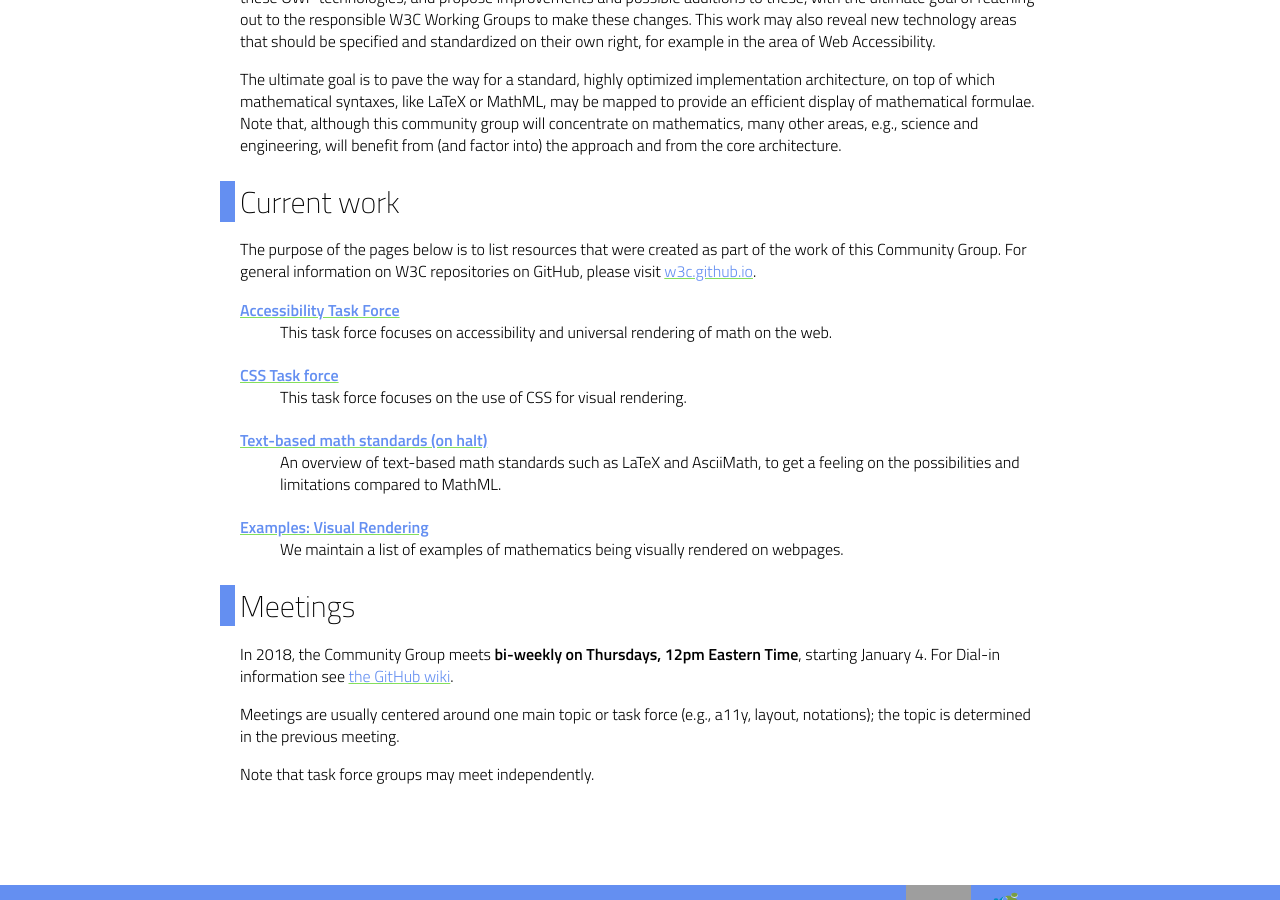
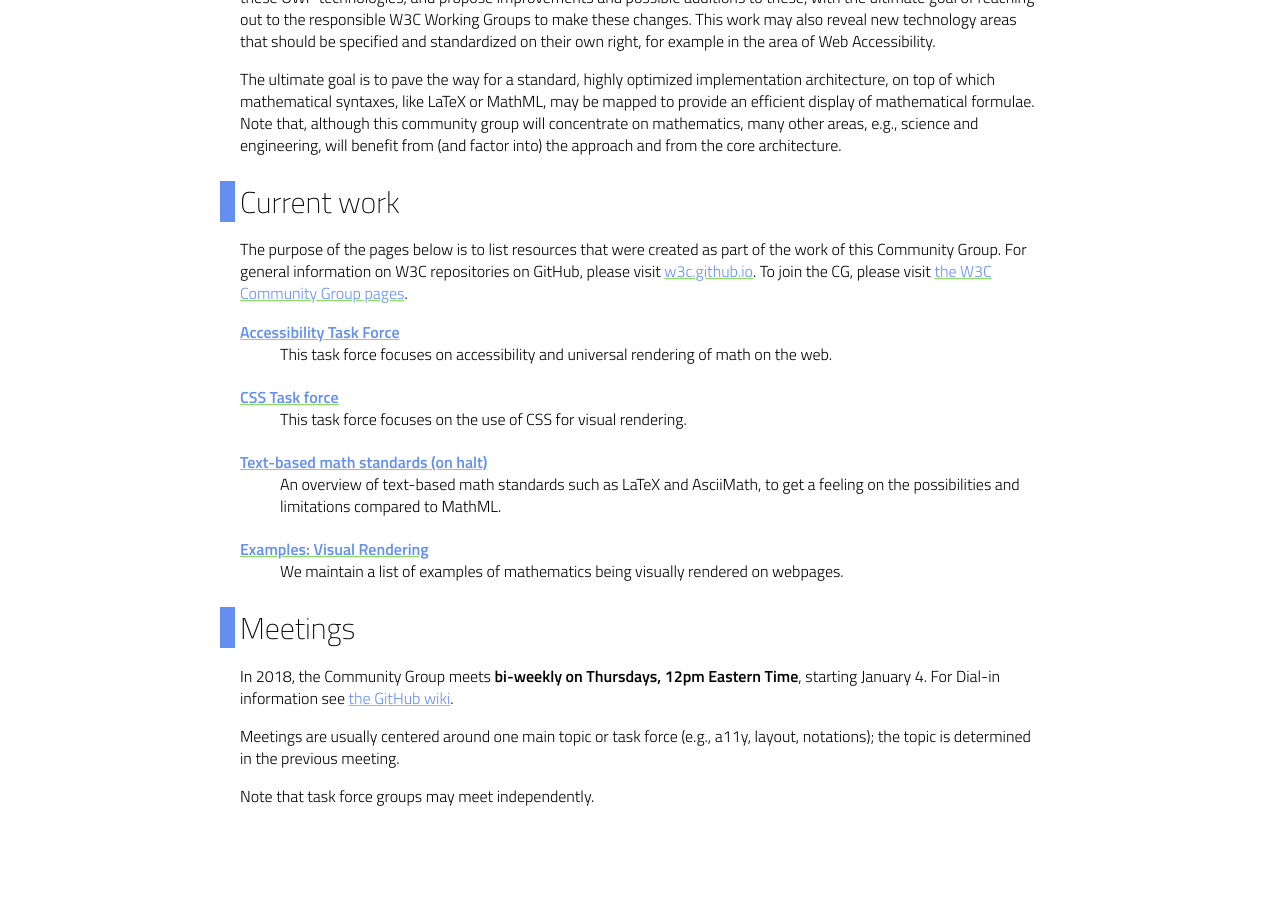
Before and after one commit to w3c/mathonwebpages, a Jekyll site: the page built from index.html, in a window 1280 px wide and 900 px high, scrolled down 761 px. Built offline with Jekyll 4.4.1, drawn with Linux system fonts in a browser that asks for light colours.

Commit message:
[index] add info for joining
Fixes #30

```diff
--- a/index.html
+++ b/index.html
@@ -16,6 +16,7 @@ title: W3C Getting Math Onto Webpages Community Group
 <p>
     The purpose of the pages below is to list resources that were created as part of the work of this Community Group.
     For general information on W3C repositories on GitHub, please visit <a href="https://w3c.github.io/">w3c.github.io</a>.
+    To join the CG, please visit <a href="https://www.w3.org/community/mathonwebpages/">the W3C Community Group pages</a>.
 </p>
 <dl>
     <dt><a href="taskforce/accessibility/">Accessibility Task Force</a></dt>
```
